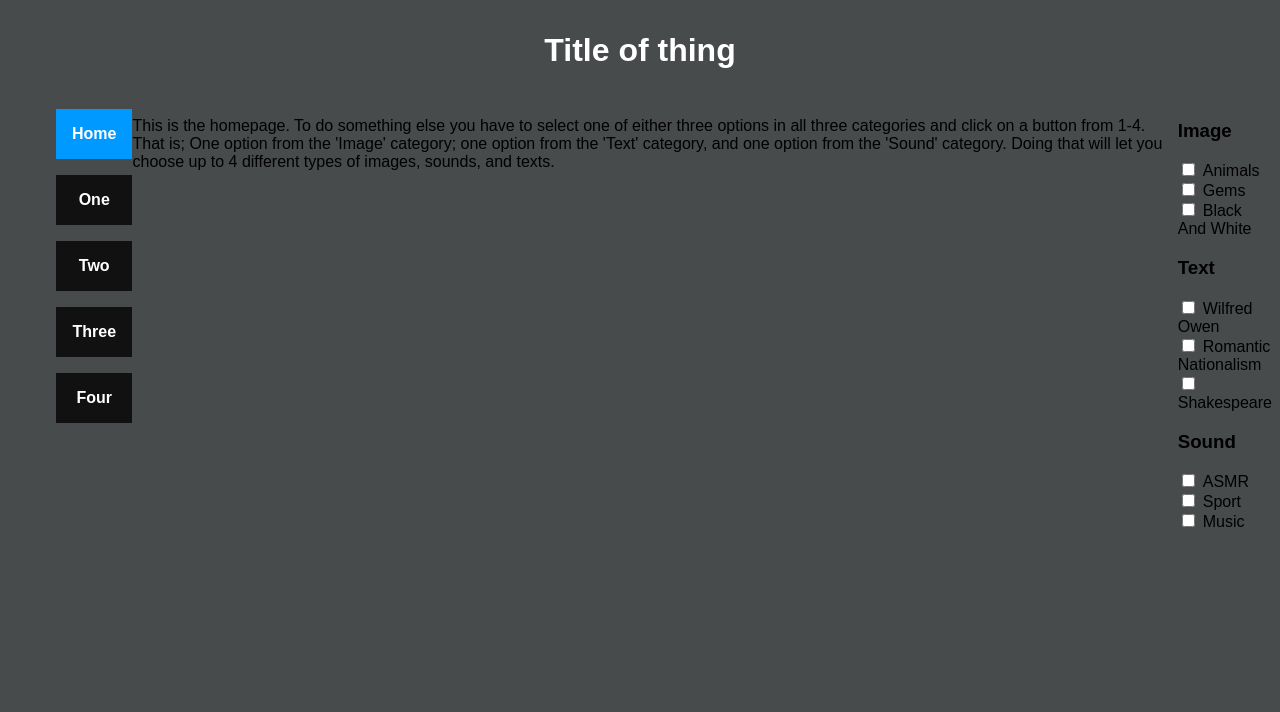
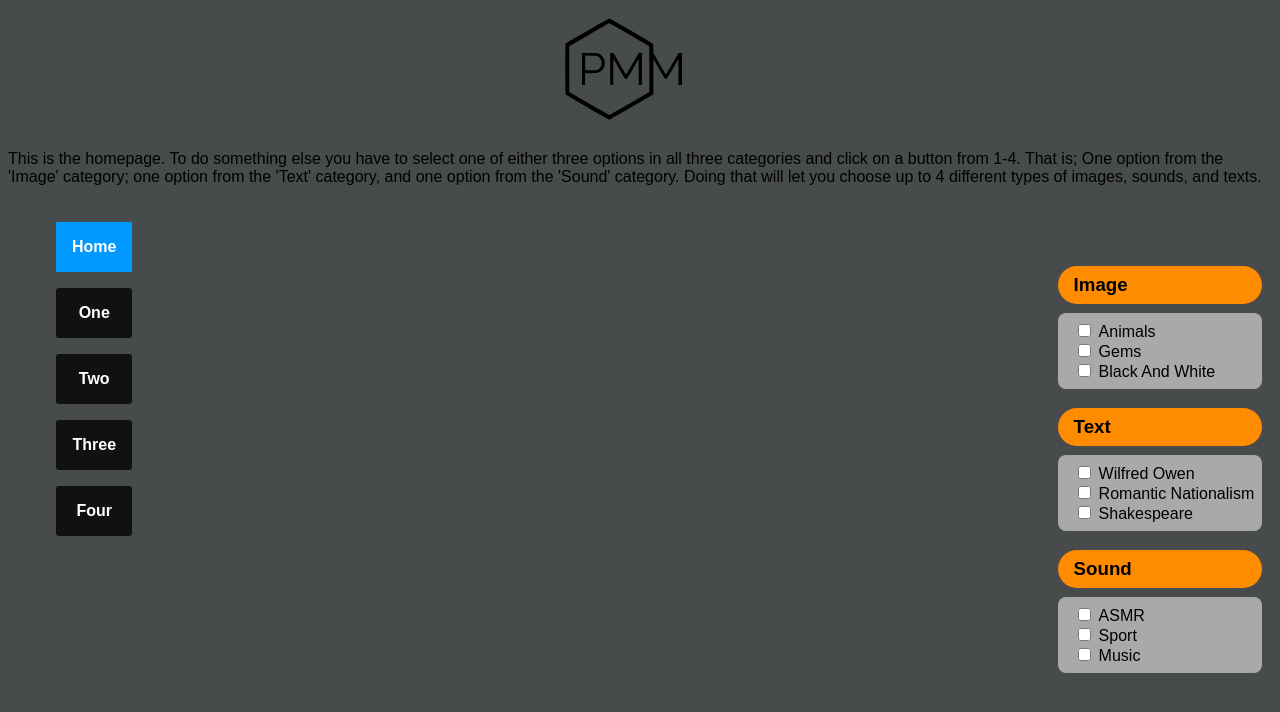
Before and after one commit to IT2810/it2810-webutvikling-h18-prosjekt-2-gruppe--35, a React (Create React App) app: page / in a window 1280 px wide. Shown: the top 712 px of the page. Built offline with nearby package versions, Linux system fonts and the light colour scheme.

Commit message:
add css, radiobutton gone from 1-4 #8

```diff
--- a/src/App.css
+++ b/src/App.css
@@ -3,6 +3,5 @@
 }
 
 .container {
-    display: flex;
     justify-content: space-between;
 }
--- a/src/App.js
+++ b/src/App.js
@@ -1,5 +1,4 @@
 import React, {Component} from 'react';
-//import logo from './logo.svg';
 import ButtonTabs from './components/ButtonTabs.jsx';
 import CheckboxTabs from './components/CheckboxTabs.jsx';
 import ContentBox from './components/ContentBox.jsx';
@@ -189,7 +188,8 @@ class App extends Component {
     render() {
         return (
             <div className="App">
-                <h1>Title of thing</h1>
+                <object data="/resources/logo.svg" type="image/svg+xml">
+                </object>
                 <div className="container">
                     <ButtonTabs className="ImageTabs" onSelected={this.renderUpdate.bind(this)}/>
                     {this.renderContentBox()}
@@ -202,10 +202,11 @@ class App extends Component {
     //Creates the contentbox based on if it should or should not render all the media files.
     renderContentBox() {
         if (this.canRender()) {
-            return (<ContentBox index={this.state.index}
+            return (<div id={"content"}><ContentBox index={this.state.index}
                                 textDiv={this.state.poemText}
                                 image={this.state.imageXml}
-                                soundUrl={this.getSoundUrl()}/>);
+                                soundUrl={this.getSoundUrl()}/>
+            </div>);
         } else {
             return <ContentBox render={false}/>;
         }
--- /dev/null
+++ b/src/components/ButtonTabs.css
@@ -0,0 +1,4 @@
+#ButtonTabs{
+    position: absolute;
+    margin-top: 4rem;
+}
--- a/src/components/ButtonTabs.jsx
+++ b/src/components/ButtonTabs.jsx
@@ -1,5 +1,6 @@
 import React, { Component } from 'react';
 import Button from "../parts/Button.jsx";
+import "./ButtonTabs.css";
 
 /*
 *   The ButtonTabs.jsx file has the responisbility of telling the parent (App.js)
@@ -40,7 +41,9 @@ class ButtonTabs extends Component {
     render() {
             return (
                 <div>
+                                <div id="ButtonTabs">
                     {this.createButtons()}
+                    </div>
                 </div>
             );
         }
--- a/src/components/CheckboxCategory.css
+++ b/src/components/CheckboxCategory.css
@@ -1,6 +1,18 @@
-.CheckboxCategory {
-    display: flex;
-    flex-direction: column;
-    height: 20%;
-    justify-content: space-between;
+CheckboxCategory {
+    height: 10%;
+    z-index: 3;
+
 }
+#CheckboxCategory{
+    background-color: darkgray;
+    border-radius: 0.5rem;
+    padding: 0.5rem 0.5rem 0.5rem 1rem;
+    margin-top: -0.6rem;
+
+    z-index: 3;
+
+}
+
+#CheckboxCategory:hover{
+    background-color: dimgrey;
+}
--- a/src/components/CheckboxCategory.jsx
+++ b/src/components/CheckboxCategory.jsx
@@ -1,5 +1,6 @@
 import React, { Component } from 'react';
 import Checkbox from '../parts/Checkbox.jsx';
+import "./CheckboxCategory.css";
 
 /*
 *   The CheckboxCategory.jsx file has the responsibility of grouping all of the
@@ -40,7 +41,7 @@ class CheckboxCategory extends Component {
         return(
             <React.Fragment>
                 <h3>{this.props.category}</h3>
-                <div className="CheckboxCategory">
+                <div  id={"CheckboxCategory"} className="CheckboxCategory">
                     {this.createCheckboxes()}
                 </div>
             </React.Fragment>
--- /dev/null
+++ b/src/components/CheckboxTabs.css
@@ -0,0 +1,7 @@
+#CheckboxTabs{
+    position: fixed;
+    margin-left: 82%;
+    margin-top: 2.8rem;
+
+    z-index: 3;
+}
--- a/src/components/CheckboxTabs.jsx
+++ b/src/components/CheckboxTabs.jsx
@@ -1,5 +1,6 @@
 import React, { Component } from 'react';
 import CheckboxCategory from './CheckboxCategory';
+import "./CheckboxTabs.css";
 
 /*
 *   The responsibility of CheckboxTabs.jsx is to keep track of which one of the
@@ -55,7 +56,7 @@ class CheckboxTabs extends Component {
 
     render() {
         return (
-            <div>
+            <div id={"CheckboxTabs"}>
                 <CheckboxCategory onSelected={this.pushSelectedImage.bind(this)} category="Image" const={image}/>
                 <CheckboxCategory onSelected={this.pushSelectedText.bind(this)} category="Text" const={text}/>
                 <CheckboxCategory onSelected={this.pushSelectedSound.bind(this)} category="Sound" const={sound}/>
--- a/src/index.css
+++ b/src/index.css
@@ -7,6 +7,25 @@ h1 {
     color: #FFF;
     text-align: center;
     margin: 2rem 0;
+    font-size: 4vw;
+}
+h3{
+    background-color: darkorange;
+    border-radius: 2rem;
+    padding-left: 1rem;
+    padding-bottom: 0.5rem;
+    padding-top: 0.5rem;
+}
+#content{
+    background-color: #FFFFFF;
+    border-radius: 1rem;
+    margin: 2rem 5.5rem;
+    padding: 2rem 6rem;
+    max-width: 56%;
+}
+object{
+    width: 10rem;
+    margin-left: 42%;
 }
 /*
 ul.header li {
--- a/src/parts/Button.css
+++ b/src/parts/Button.css
@@ -11,6 +11,8 @@
     display: inline-block;
     text-align: center;
     width: 5ch;
+
+    border-radius: 0.2rem;
 }
 
 .active {
@@ -28,6 +30,10 @@
     width: 5ch;
 }
 
-.tab:active {
+.tab:hover{
     background-color: #0099FF;
 }
+
+.tab:active {
+    background-color: #007acc;
+}
```
Also changed, not shown: public/resources/Logo.svg (added).
